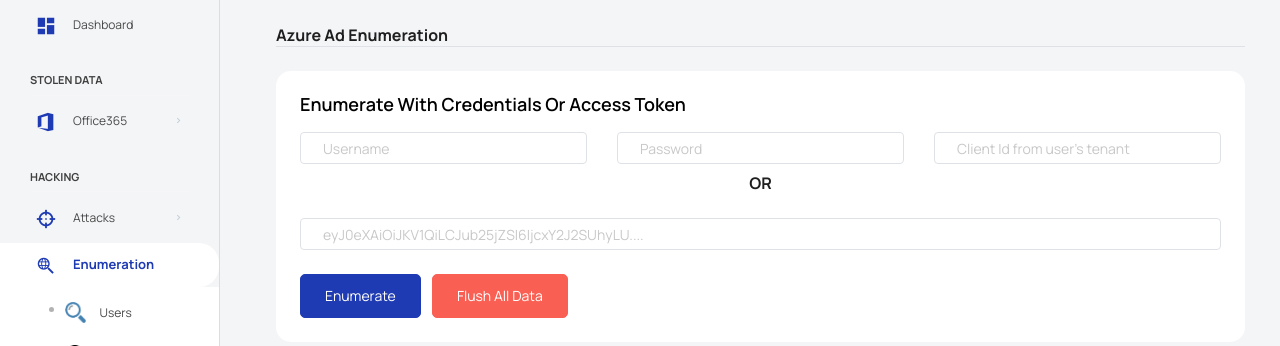
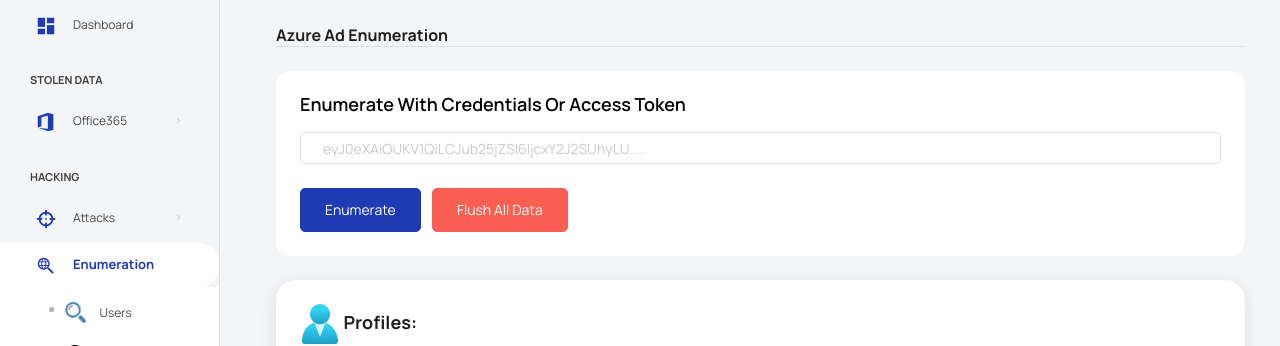
Before and after one commit to TROUBLE-1/Vajra, a Flask app: page /azure/enumeration/AzureAdEnumeration in a window 1280 px wide. Shown: the part 97-443 px from the top of the page. Run offline with Flask 2, Linux system fonts and the light colour scheme; the visitor is signed in with stand-in values (Sample User, id 1); data comes from the database, SQL or seed files in the repository; parts of the project's set-up code (start-up, migrations or seed data) failed here and were passed over; some libraries are stand-ins or nearby versions; some web fonts are replaced.

Commit message:
Update azureAdEnumeration.html

```diff
--- a/Code/vajra/templates/azure/enumeration/azureAd/azureAdEnumeration.html
+++ b/Code/vajra/templates/azure/enumeration/azureAd/azureAdEnumeration.html
@@ -26,45 +26,7 @@
                     </h4>
                       <form method="POST" action="{{url_for('azureAdEnumeration')}}">
                         {{ form.hidden_tag() }}
-                        <div class="form-group row">
-                          <div class="col">
-                            {% if form.username.errors %}
-                            {{ form.username(class="form-control is-invalid") }}
-                            <div class="invalid-feedback">
-                                {% for error in form.username.errors %}
-                                    <span>{{ error }}</span>
-                                {% endfor %}
-                            </div>
-                            {% else %}
-                                {{ form.username(class="form-control mb-2 mr-sm-2") }}
-                            {% endif %}
-                          </div>
-                          <div class="col">
-                            {% if form.password.errors %}
-                            {{ form.password(class="form-control is-invalid") }}
-                            <div class="invalid-feedback">
-                                {% for error in form.password.errors %}
-                                    <span>{{ error }}</span>
-                                {% endfor %}
-                            </div>
-                            {% else %}
-                                {{ form.password(class="form-control mb-2 mr-sm-2", autocomplete="new-password") }}
-                            {% endif %}
-                          </div>
-                          <div class="col">
-                            {% if form.clientId.errors %}
-                            {{ form.clientId(class="form-control is-invalid") }}
-                            <div class="invalid-feedback">
-                                {% for error in form.clientId.errors %}
-                                    <span>{{ error }}</span>
-                                {% endfor %}
-                            </div>
-                            {% else %}
-                                {{ form.clientId(class="form-control mb-2 mr-sm-2") }}
-                            {% endif %}
-                          </div>
-                          <center><b>OR</b></center>
-                        </div>
+
 
                         <div class="form-group">
                           <div class="form-group" >
```
